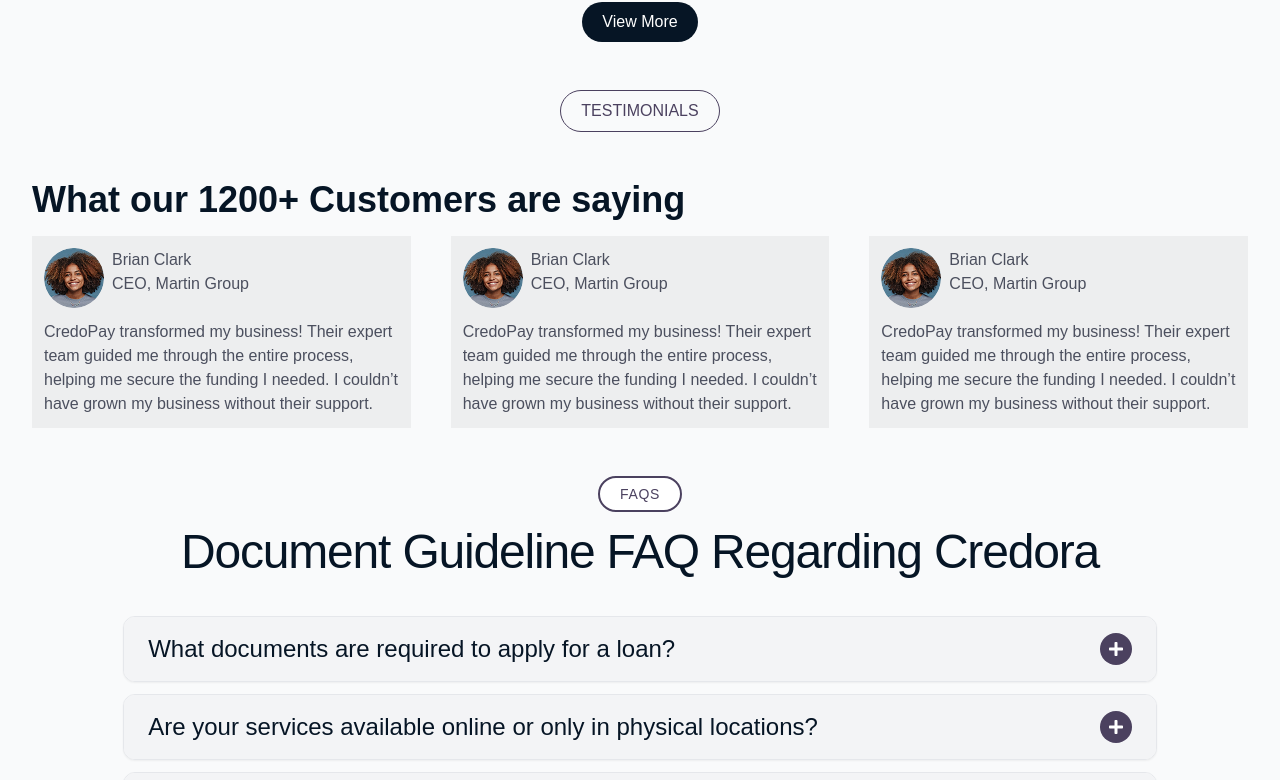
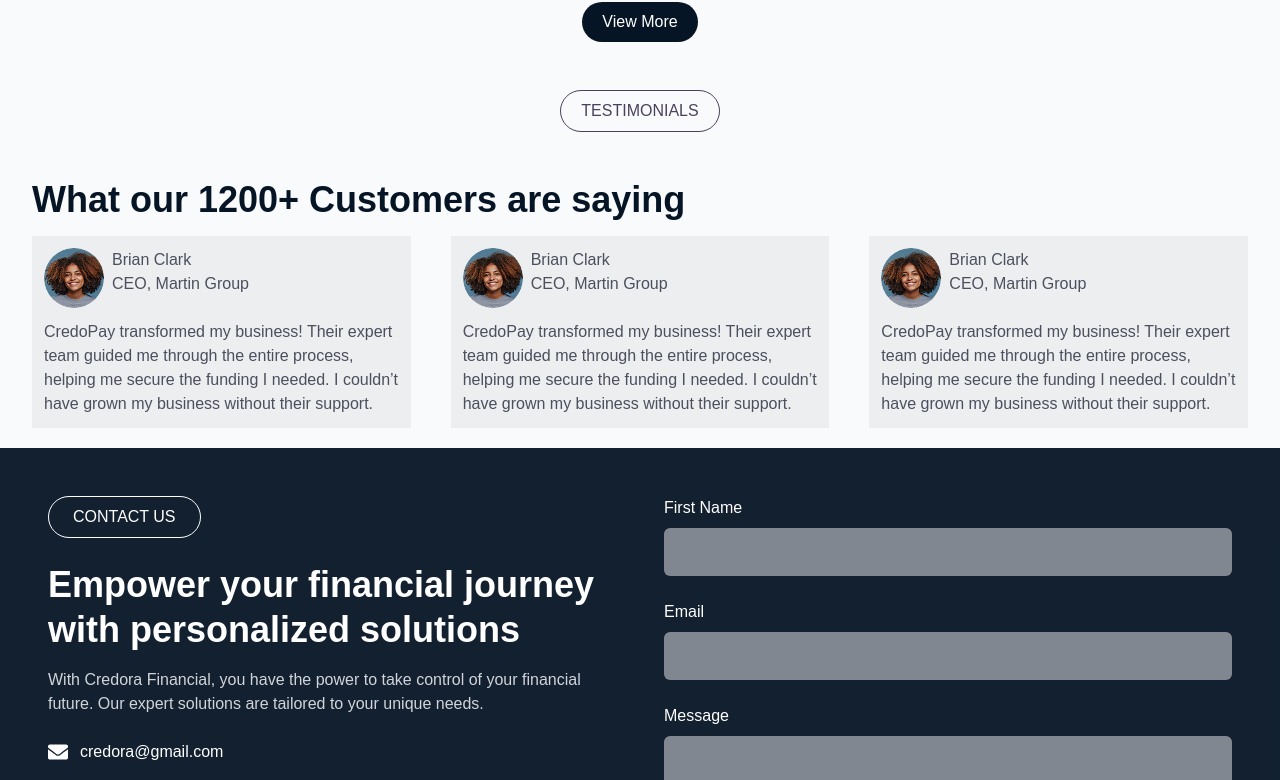
Before and after one commit to KOlivier2119/credora, a Next.js app: page / in a window 1280 px wide. Shown: the part 1998-2778 px from the top of the page. Built offline with nearby package versions, Linux system fonts and the light colour scheme.

Commit message:
Modifying the contacts component

```diff
--- a/app/page.tsx
+++ b/app/page.tsx
@@ -6,6 +6,7 @@
 import Testimonials from "@/components/Testimonials"
 import Footer from "@/components/Footer";
 import FAQ from "@/components/FAQ"
+import Contacts from "@/components/Contacts";
 
 export default function Home() {
   return (
@@ -15,6 +16,7 @@
       <About />
       <Services />
       <Testimonials />
+      <Contacts />
       <FAQ />
       <Footer />
     </div>
--- a/components/Contacts.tsx
+++ b/components/Contacts.tsx
@@ -1,28 +1,87 @@
-import React from 'react'
+import React from 'react';
+import { FaCalendar, FaClock, FaEnvelope, FaPhone } from 'react-icons/fa';
 
 const Contacts = () => {
     return (
-        <div className='bg-[url("https://s3-alpha-sig.figma.com/img/07bc/ab81/7b2a5752c2cbcf5ff8ff1c970418a916?Expires=1740355200&Key-Pair-Id=APKAQ4GOSFWCW27IBOMQ&Signature=TaKYgdbl2oNcwRbsatLRUfp~n5vrD4OvfUZyIwjhVt8GoThqMiXefn8xOgf6rBbOj-trSvfhdH7RvbsQ~ccut6bP1bg3-A9Cwre3NN~lWCmNTX1Yj6cBznMSJOsEnLdqUiDYGKO4DYwOSTZ7Ha-N6fSk1fsdXZLKaySYSbSe7wIFOjb7UfLLKDFAujMwisqqgyORNuA3~xr~sDu0Xgl7qjI9plJYdJDKY~8~js8pPrlEq~wdkUB6yFTWeyE9bX9nAzxHPVZo7XGJjCCW1Jhj91ImofVefCpD1ZYbF-cSVYcw9cC6ojRBpdrvqMXOKuHDKcn8rfzz8GHUrumtiPy9Dg__")] w-full object-cover object-center'>
-            <div>
-                <div>
-                    <button className="text-[#4B415F] border border-[#4B415F] rounded-full py-2 px-5 mb-5">
+        <div className="w-full p-12 bg-[#061525F2] text-white my-5">
+            <div className="max-w-7xl mx-auto flex flex-col md:flex-row gap-12">
+                {/* Left Section */}
+                <div className="flex-1">
+                    <button className="text-white border border-white rounded-full py-2 px-6 mb-6 hover:bg-white hover:text-[#061525] transition-colors duration-300">
                         CONTACT US
                     </button>
-                    <h1>Empower your financial journey with personalized solutions</h1>
-                    <p>With Credora Financial, you have the power to take control of your financial future. Our expert solutions Empower your financial journey with personalized</p>
-                    <div>
-                        <p>credora@gmail.com</p>
-                        <p>+250 787 289 178</p>
-                        <p>24/7 All Loan services Available</p>
+                    <h1 className="text-4xl font-bold mb-4 leading-tight">
+                        Empower your financial journey with personalized solutions
+                    </h1>
+                    <p className="text-gray-300 mb-6">
+                        With Credora Financial, you have the power to take control of your financial future.
+                        Our expert solutions are tailored to your unique needs.
+                    </p>
+
+                    <div className="space-y-4">
+                        <div className="flex items-center gap-3">
+                            <FaEnvelope className="text-xl" />
+                            <p>credora@gmail.com</p>
+                        </div>
+                        <div className="flex items-center gap-3">
+                            <FaPhone className="text-xl" />
+                            <p>+250 787 289 178</p>
+                        </div>
+                        <div className="flex items-center gap-3">
+                            <FaClock className="text-xl" />
+                            <p>24/7 All Loan Services Available</p>
+                        </div>
+                        <div className="flex items-center gap-3">
+                            <FaCalendar className="text-xl" />
+                            <p>Mon to Fri: 9 AM - 4 PM</p>
+                        </div>
                     </div>
-                    <p>Mon to Fri: 9 am to 4 pm</p>
                 </div>
-                <form action="">
 
-                </form>
+                {/* Right Section - Form */}
+                <div className="flex-1">
+                    <form className="space-y-6">
+                        <div className="flex flex-col">
+                            <label htmlFor="firstName" className="mb-2">First Name</label>
+                            <input
+                                type="text"
+                                name="firstName"
+                                id="firstName"
+                                className="bg-[#EDEEEF80] p-3 rounded-md focus:outline-none focus:ring-2 focus:ring-white text-white"
+                                required
+                            />
+                        </div>
+                        <div className="flex flex-col">
+                            <label htmlFor="email" className="mb-2">Email</label>
+                            <input
+                                type="email"
+                                name="email"
+                                id="email"
+                                className="bg-[#EDEEEF80] p-3 rounded-md focus:outline-none focus:ring-2 focus:ring-white text-white"
+                                required
+                            />
+                        </div>
+                        <div className="flex flex-col">
+                            <label htmlFor="message" className="mb-2">Message</label>
+                            <textarea
+                                name="message"
+                                id="message"
+                                rows={5}
+                                className="bg-[#EDEEEF80] p-3 rounded-md focus:outline-none focus:ring-2 focus:ring-white text-white resize-y"
+                                required
+                            />
+                        </div>
+                        <button
+                            type="submit"
+                            className="bg-white py-2 px-6 rounded-md text-[#061525] font-semibold hover:bg-gray-200 transition-colors duration-300"
+                        >
+                            Submit
+                        </button>
+                    </form>
+                </div>
             </div>
         </div>
-    )
-}
+    );
+};
 
-export default Contacts
+export default Contacts;
--- a/components/Navbar.tsx
+++ b/components/Navbar.tsx
@@ -22,21 +22,21 @@
             <Image
               src="/logo.png"
               alt="Credora Logo"
-              width={32}
-              height={32}
-              className="h-8 w-8"
+              width={40}
+              height={40}
+              className="h-10 w-10"
             />
-            <h1 className="ml-2 text-xl font-bold text-[#4B4F5E]">Credora</h1>
+            <h1 className="ml-3 text-2xl font-bold text-[#4B4F5E]">Credora</h1>
           </div>
 
           {/* Desktop Navigation */}
           <div className="hidden md:flex items-center">
-            <div className="flex space-x-6">
+            <div className="flex space-x-8">
               {navItems.map((item) => (
                 <a
                   key={item.name}
                   href={item.href}
-                  className="text-[#4B4F5E] hover:text-[#061525] transition-colors duration-300 text-sm font-medium"
+                  className="text-[#4B4F5E] hover:text-[#061525] transition-colors duration-300 text-base font-medium"
                 >
                   {item.name}
                 </a>
@@ -45,11 +45,11 @@
           </div>
 
           {/* Buttons Section */}
-          <div className="hidden md:flex items-center space-x-4">
-            <button className="bg-[#061525] text-white px-5 py-2 rounded-md text-sm font-medium hover:bg-opacity-90 transition-all duration-300">
+          <div className="hidden md:flex items-center space-x-5">
+            <button className="bg-[#061525] text-white px-6 py-2.5 rounded-md text-base font-medium hover:bg-opacity-90 transition-all duration-300">
               Login
             </button>
-            <button className="text-[#4B4F5E] bg-white px-5 py-2 rounded-md border border-[#4B4F5E] text-sm font-medium hover:bg-[#4B4F5E] hover:text-white transition-all duration-300">
+            <button className="text-[#4B4F5E] bg-white px-6 py-2.5 rounded-md border border-[#4B4F5E] text-base font-medium hover:bg-[#4B4F5E] hover:text-white transition-all duration-300">
               Register
             </button>
           </div>
@@ -61,7 +61,7 @@
               className="text-[#4B4F5E] hover:text-[#061525] focus:outline-none"
             >
               <svg
-                className="h-6 w-6"
+                className="h-8 w-8"
                 fill="none"
                 stroke="currentColor"
                 viewBox="0 0 24 24"
@@ -94,17 +94,17 @@
                 <a
                   key={item.name}
                   href={item.href}
-                  className="block px-3 py-2 text-[#4B4F5E] hover:text-[#061525] hover:bg-gray-100 transition-colors duration-300 text-base font-medium"
+                  className="block px-3 py-2.5 text-[#4B4F5E] hover:text-[#061525] hover:bg-gray-100 transition-colors duration-300 text-lg font-medium"
                 >
                   {item.name}
                 </a>
               ))}
             </div>
             <div className="pt-3 pb-4 px-3 space-y-3">
-              <button className="w-full bg-[#061525] text-white px-5 py-2 rounded-md text-base font-medium hover:bg-opacity-90 transition-all duration-300">
+              <button className="w-full bg-[#061525] text-white px-6 py-3 rounded-md text-lg font-medium hover:bg-opacity-90 transition-all duration-300">
                 Login
               </button>
-              <button className="w-full text-[#4B4F5E] bg-white px-5 py-2 rounded-md border border-[#4B4F5E] text-base font-medium hover:bg-[#061525] hover:text-white transition-all duration-300">
+              <button className="w-full text-[#4B4F5E] bg-white px-6 py-3 rounded-md border border-[#4B4F5E] text-lg font-medium hover:bg-[#061525] hover:text-white transition-all duration-300">
                 Register
               </button>
             </div>
```
Also changed, not shown: public/tower.jpeg (added).
